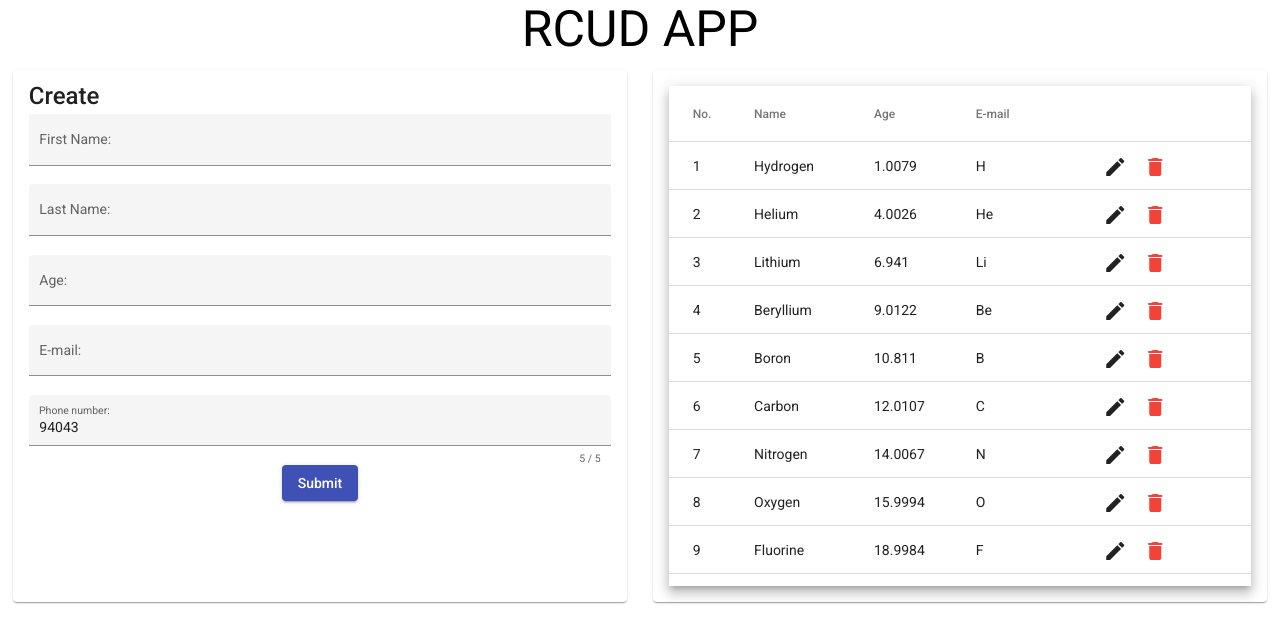
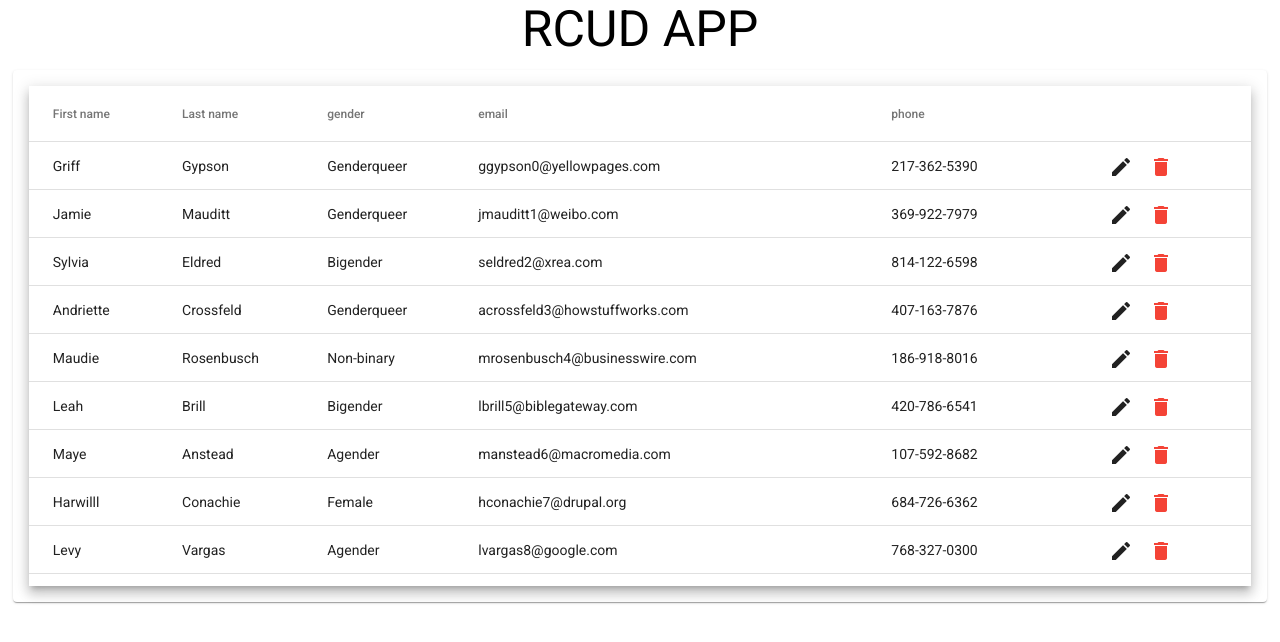
Before and after one commit to Sanchithasharma/CRUD-angular, an Angular app: page / in a window 1280 px wide. Shown: the top 642 px of the page. Built offline with nearby package versions, Linux system fonts and the light colour scheme.

Commit message:
added dynamic table

```diff
--- a/package.json
+++ b/package.json
@@ -21,6 +21,7 @@
     "@angular/platform-browser": "~12.2.0",
     "@angular/platform-browser-dynamic": "~12.2.0",
     "@angular/router": "~12.2.0",
+    "@types/axios": "^0.14.0",
     "rxjs": "~6.6.0",
     "tslib": "^2.3.0",
     "zone.js": "~0.11.4"
--- a/src/app/crud/create/create.component.html
+++ b/src/app/crud/create/create.component.html
@@ -1,7 +1,7 @@
 <h1>RCUD APP</h1>
 
 <div fxLayout="row">
-    <mat-card>
+    <!-- <mat-card>
         <mat-card-title> Create </mat-card-title>
         <form class="example-form" align="center">
             <mat-form-field class="example-full-width" appearance="fill">
@@ -33,7 +33,7 @@
 
           </form>
 
-    </mat-card>
+    </mat-card> -->
     <mat-card>
       <app-display></app-display>
 
--- a/src/app/crud/create/display/display.component.html
+++ b/src/app/crud/create/display/display.component.html
@@ -3,27 +3,33 @@
         <table mat-table [dataSource]="dataSource">
 
           <!-- Position Column -->
-          <ng-container matColumnDef="position">
-            <th mat-header-cell *matHeaderCellDef> No. </th>
-            <td mat-cell *matCellDef="let element"> {{element.position}} </td>
+          <ng-container matColumnDef="firstName">
+            <th mat-header-cell *matHeaderCellDef> First name</th>
+            <td mat-cell *matCellDef="let element"> {{element.first_name}} </td>
+          </ng-container>
+
+          <!-- Position Column -->
+          <ng-container matColumnDef="lastName">
+            <th mat-header-cell *matHeaderCellDef> Last name </th>
+            <td mat-cell *matCellDef="let element"> {{element.last_name}} </td>
           </ng-container>
 
           <!-- Name Column -->
-          <ng-container matColumnDef="name">
-            <th mat-header-cell *matHeaderCellDef> Name </th>
-            <td mat-cell *matCellDef="let element"> {{element.name}} </td>
+          <ng-container matColumnDef="gender">
+            <th mat-header-cell *matHeaderCellDef> gender </th>
+            <td mat-cell *matCellDef="let element"> {{element.gender}} </td>
           </ng-container>
 
           <!-- Weight Column -->
-          <ng-container matColumnDef="weight">
-            <th mat-header-cell *matHeaderCellDef> Age </th>
-            <td mat-cell *matCellDef="let element"> {{element.weight}} </td>
+          <ng-container matColumnDef="email">
+            <th mat-header-cell *matHeaderCellDef> email </th>
+            <td mat-cell *matCellDef="let element"> {{element.email}} </td>
           </ng-container>
 
           <!-- Symbol Column -->
-          <ng-container matColumnDef="symbol">
-            <th mat-header-cell *matHeaderCellDef> E-mail </th>
-            <td mat-cell *matCellDef="let element"> {{element.symbol}} </td>
+          <ng-container matColumnDef="phone">
+            <th mat-header-cell *matHeaderCellDef> phone </th>
+            <td mat-cell *matCellDef="let element"> {{element.phone_number}} </td>
           </ng-container>
 
           <ng-container matColumnDef="delete" stickyEnd>
--- a/src/app/crud/create/display/display.component.ts
+++ b/src/app/crud/create/display/display.component.ts
@@ -1,33 +1,36 @@
+import { DataSource } from '@angular/cdk/collections';
 import { Component, OnInit } from '@angular/core';
-export interface PeriodicElement {
-  name: string;
-  position: number;
-  weight: number;
-  symbol: string;
+import { PeopleService } from 'src/app/people.service';
+export interface PeopleList {
+  firstName: string;
+  lastName: string;
+  age: string;
+  email: string;
+  phone: string;
 }
 
-const ELEMENT_DATA: PeriodicElement[] = [
-{position: 1, name: 'Hydrogen', weight: 1.0079, symbol: 'H'},
-{position: 2, name: 'Helium', weight: 4.0026, symbol: 'He'},
-{position: 3, name: 'Lithium', weight: 6.941, symbol: 'Li'},
-{position: 4, name: 'Beryllium', weight: 9.0122, symbol: 'Be'},
-{position: 5, name: 'Boron', weight: 10.811, symbol: 'B'},
-{position: 6, name: 'Carbon', weight: 12.0107, symbol: 'C'},
-{position: 7, name: 'Nitrogen', weight: 14.0067, symbol: 'N'},
-{position: 8, name: 'Oxygen', weight: 15.9994, symbol: 'O'},
-{position: 9, name: 'Fluorine', weight: 18.9984, symbol: 'F'},
-{position: 10, name: 'Neon', weight: 20.1797, symbol: 'Ne'},
-{position: 1, name: 'Hydrogen', weight: 1.0079, symbol: 'H'},
-{position: 2, name: 'Helium', weight: 4.0026, symbol: 'He'},
-{position: 3, name: 'Lithium', weight: 6.941, symbol: 'Li'},
-{position: 4, name: 'Beryllium', weight: 9.0122, symbol: 'Be'},
-{position: 5, name: 'Boron', weight: 10.811, symbol: 'B'},
-{position: 6, name: 'Carbon', weight: 12.0107, symbol: 'C'},
-{position: 7, name: 'Nitrogen', weight: 14.0067, symbol: 'N'},
-{position: 8, name: 'Oxygen', weight: 15.9994, symbol: 'O'},
-{position: 9, name: 'Fluorine', weight: 18.9984, symbol: 'F'},
-{position: 10, name: 'Neon', weight: 20.1797, symbol: 'Ne'},
-];
+// const ELEMENT_DATA: PeopleList[] = [
+// {position: 1, name: 'Hydrogen', weight: 1.0079, symbol: 'H'},
+// {position: 2, name: 'Helium', weight: 4.0026, symbol: 'He'},
+// {position: 3, name: 'Lithium', weight: 6.941, symbol: 'Li'},
+// {position: 4, name: 'Beryllium', weight: 9.0122, symbol: 'Be'},
+// {position: 5, name: 'Boron', weight: 10.811, symbol: 'B'},
+// {position: 6, name: 'Carbon', weight: 12.0107, symbol: 'C'},
+// {position: 7, name: 'Nitrogen', weight: 14.0067, symbol: 'N'},
+// {position: 8, name: 'Oxygen', weight: 15.9994, symbol: 'O'},
+// {position: 9, name: 'Fluorine', weight: 18.9984, symbol: 'F'},
+// {position: 10, name: 'Neon', weight: 20.1797, symbol: 'Ne'},
+// {position: 1, name: 'Hydrogen', weight: 1.0079, symbol: 'H'},
+// {position: 2, name: 'Helium', weight: 4.0026, symbol: 'He'},
+// {position: 3, name: 'Lithium', weight: 6.941, symbol: 'Li'},
+// {position: 4, name: 'Beryllium', weight: 9.0122, symbol: 'Be'},
+// {position: 5, name: 'Boron', weight: 10.811, symbol: 'B'},
+// {position: 6, name: 'Carbon', weight: 12.0107, symbol: 'C'},
+// {position: 7, name: 'Nitrogen', weight: 14.0067, symbol: 'N'},
+// {position: 8, name: 'Oxygen', weight: 15.9994, symbol: 'O'},
+// {position: 9, name: 'Fluorine', weight: 18.9984, symbol: 'F'},
+// {position: 10, name: 'Neon', weight: 20.1797, symbol: 'Ne'},
+// ];
 
 @Component({
   selector: 'app-display',
@@ -37,14 +40,22 @@ const ELEMENT_DATA: PeriodicElement[] = [
 
 export class DisplayComponent implements OnInit {
   // name = new FormControl('');
-  displayedColumns: string[] = ['position', 'name', 'weight', 'symbol', 'delete'];
-  dataSource = ELEMENT_DATA;
+
+  displayedColumns: any
+  dataSource: any
+  person: any
 
 
+  constructor(private peopleService: PeopleService) { }
 
-  constructor() { }
 
   ngOnInit(): void {
+    console.table(this.peopleService.people)
+    this.displayedColumns = ['firstName', 'lastName', 'gender', 'email', 'phone', 'delete'];
+
+    this.dataSource = this.peopleService.people;
+    this.person = this.dataSource[0].first_name
+    console.log(this.person)
   }
 
 }
--- /dev/null
+++ b/src/app/people.service.ts
@@ -0,0 +1,19 @@
+import { Injectable } from '@angular/core';
+
+@Injectable({
+  providedIn: 'root'
+})
+export class PeopleService {
+  public people: any = [{"id":1,"first_name":"Griff","last_name":"Gypson","email":"ggypson0@yellowpages.com","gender":"Genderqueer","phone_number":"217-362-5390"},
+  {"id":2,"first_name":"Jamie","last_name":"Mauditt","email":"jmauditt1@weibo.com","gender":"Genderqueer","phone_number":"369-922-7979"},
+  {"id":3,"first_name":"Sylvia","last_name":"Eldred","email":"seldred2@xrea.com","gender":"Bigender","phone_number":"814-122-6598"},
+  {"id":4,"first_name":"Andriette","last_name":"Crossfeld","email":"acrossfeld3@howstuffworks.com","gender":"Genderqueer","phone_number":"407-163-7876"},
+  {"id":5,"first_name":"Maudie","last_name":"Rosenbusch","email":"mrosenbusch4@businesswire.com","gender":"Non-binary","phone_number":"186-918-8016"},
+  {"id":6,"first_name":"Leah","last_name":"Brill","email":"lbrill5@biblegateway.com","gender":"Bigender","phone_number":"420-786-6541"},
+  {"id":7,"first_name":"Maye","last_name":"Anstead","email":"manstead6@macromedia.com","gender":"Agender","phone_number":"107-592-8682"},
+  {"id":8,"first_name":"Harwilll","last_name":"Conachie","email":"hconachie7@drupal.org","gender":"Female","phone_number":"684-726-6362"},
+  {"id":9,"first_name":"Levy","last_name":"Vargas","email":"lvargas8@google.com","gender":"Agender","phone_number":"768-327-0300"},
+  {"id":10,"first_name":"Anatola","last_name":"Gecke","email":"agecke9@networkadvertising.org","gender":"Genderqueer","phone_number":"773-988-6976"}];
+
+  constructor() { }
+}
```
Also changed, not shown: 2 other files (tests, documents, lock files or other folders).
